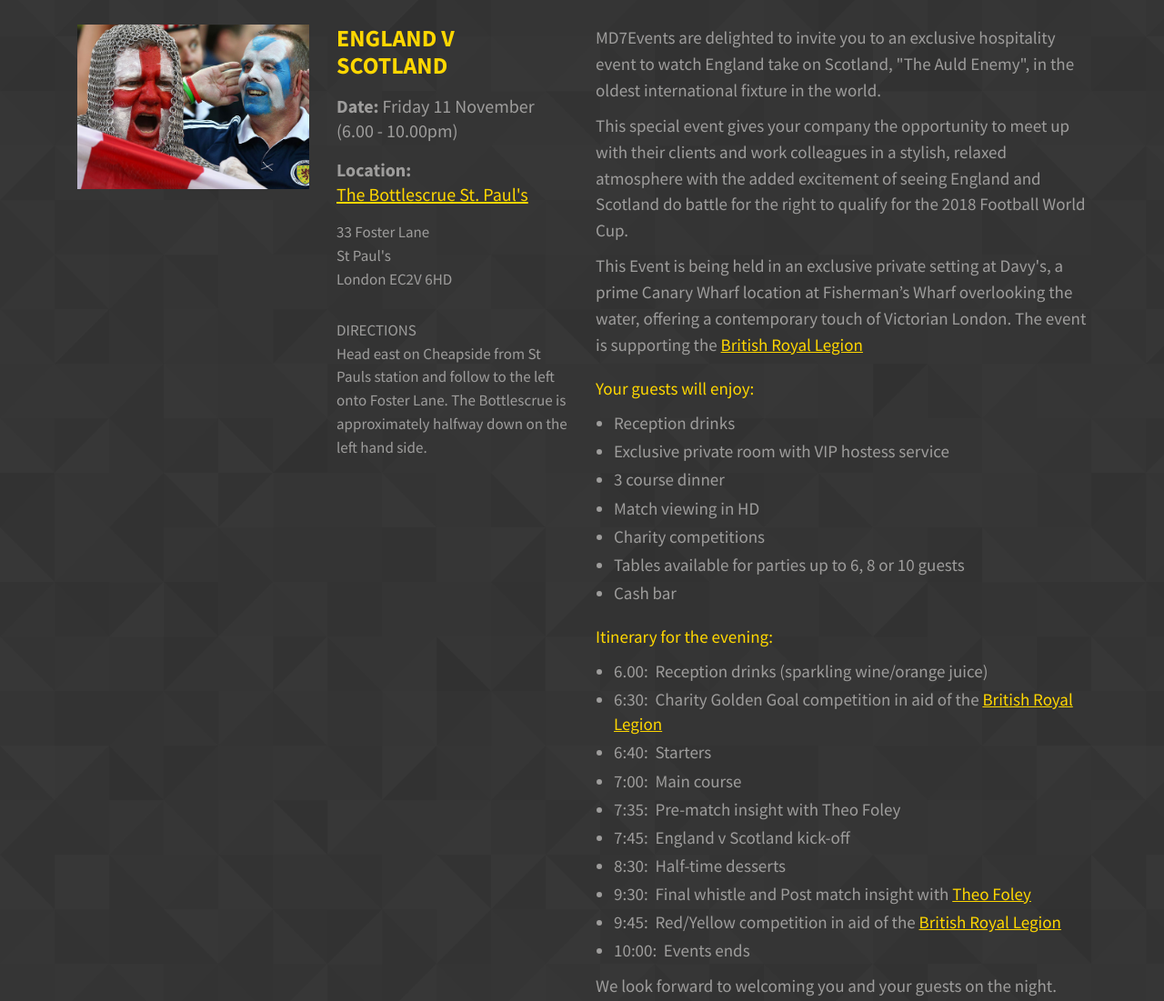
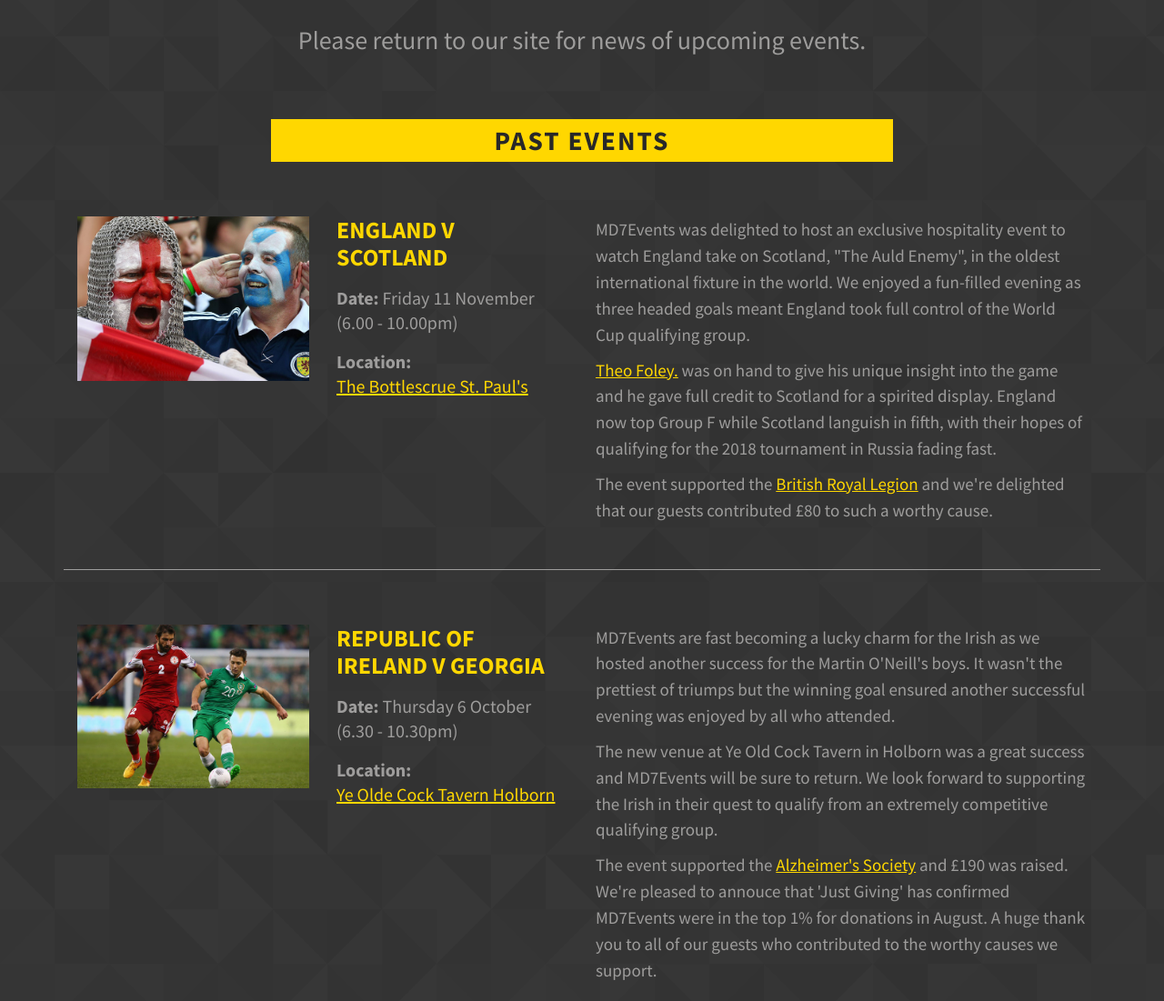
Before and after one commit to HegartyCreative/MD7Events, a plain HTML site: page index.html in a window 1280 px wide. Shown: the part 1820-2921 px from the top of the page at 91% size. Drawn offline with Linux system fonts and the light colour scheme.

Commit message:
Updated list of events

```diff
--- a/index.html
+++ b/index.html
@@ -107,8 +107,14 @@
     <h3>Upcoming events</h3>
   </div> <!-- End of row class -->
 
+  <p class="leadText">Please return to our site for news of upcoming events.</p>
 
-  <div class="row master_event last">
+
+    <div class="row">
+    <h3>Past events</h3>
+  </div> <!-- End of row class -->
+
+  <div class="row master_event">
       <div class="col-md-3 event_img test">
         <img class="topImage" src="img/scotland.jpg">
       </div> <!-- End of col md 3 -->
@@ -117,53 +123,19 @@
     <h4><span class="heavyText">England v Scotland</span></h4>
     <h4>Date: <span class="lightText">Friday 11 November<br> (6.00 - 10.00pm)</span></h4>
     <h4>Location: <span class="lightText"><br><a href="http://www.davy.co.uk/wine-bar/bottlescrue/#food-wine" target="_blank">The Bottlescrue St. Paul's</a></span></h4>
-      <p>33 Foster Lane<br>St Paul's<br>London EC2V 6HD</p>
-      <br>
-      <P>DIRECTIONS<br>Head east on Cheapside from St Pauls station and follow to the left onto Foster Lane. The Bottlescrue is approximately halfway down on the left hand side.</P>
       </div> <!-- End of event intro div -->
 
       <div class="col-md-6 event_description test">
-        <p>MD7Events are delighted to invite you to an exclusive hospitality event to watch England take on Scotland, "The Auld Enemy", in the oldest international fixture in the world.</p>
-        <p>This special event gives your company the opportunity to meet up with their clients and work colleagues in a stylish, relaxed atmosphere with the added excitement of seeing England and Scotland do battle for the right to qualify for the 2018 Football World Cup.</p>
-        <p>This Event is being held in an exclusive  private setting at Davy's, a prime Canary Wharf location at Fisherman’s Wharf overlooking the water, offering a contemporary touch of Victorian London. The event is supporting the <a href="http://www.britishlegion.org.uk" target="_blank">British Royal Legion</a>
+        <p>MD7Events was delighted to host an exclusive hospitality event to watch England take on Scotland, "The Auld Enemy", in the oldest international fixture in the world. We enjoyed a fun-filled evening as three headed goals meant England took full control of the World Cup qualifying group.</p>
+        <p> <a href="https://en.wikipedia.org/wiki/Theo_Foley" target="_blank">Theo Foley.</a> was on hand to give his unique insight into the game and he gave full credit to Scotland for a spirited display. England now top Group F while Scotland languish in fifth, with their hopes of qualifying for the 2018 tournament in Russia fading fast.</p>
+        <p>
+        The event supported the <a href="http://www.britishlegion.org.uk" target="_blank">British Royal Legion</a> and we're delighted that our guests contributed £80 to such a worthy cause.</a>
 
         </p>
-        <p class="highlight">Your guests will enjoy:</p>
-        <ul>
-          <li>Reception drinks</li>
-          <li>Exclusive private room with VIP hostess service</li>
-          <li>3 course dinner</li>
-          <li>Match viewing in HD</li>
-          <li>Charity competitions</li>
-          <li>Tables available for parties up to 6, 8 or 10 guests</li>
-          <li>Cash bar</li>
-        </ul>
-        <p class="highlight">Itinerary for the evening:</p>
-        <ul>
-          <li>6.00: &nbsp;Reception drinks (sparkling wine/orange juice)</li>
-          <li>6:30: &nbsp;Charity Golden Goal competition in aid of the <a href="http://www.britishlegion.org.uk" target="_blank">British Royal Legion</a></li>
-          <li>6:40: &nbsp;Starters</li>
-          <li>7:00: &nbsp;Main course</li>
-          <li>7:35: &nbsp;Pre-match insight with Theo Foley</li>
-          <li>7:45: &nbsp;England v Scotland kick-off</li>
-          <li>8:30: &nbsp;Half-time desserts</li>
-          <li>9:30: &nbsp;Final whistle and Post match insight with <a href="https://en.wikipedia.org/wiki/Theo_Foley" target="_blank">Theo Foley</a></li>
-          <li>9:45: &nbsp;Red/Yellow competition in aid of the <a href="http://www.britishlegion.org.uk" target="_blank">British Royal Legion</a></li>
-          <li>10:00: &nbsp;Events ends </li>
-        </ul>
-        <p>We look forward to welcoming you and your guests on the night.</p>
+
       </div> <!-- End of col md 3-->
   </div> <!-- End of col md 3 -->
 
-
-
-
-
-
-
-    <div class="row">
-    <h3>Past events</h3>
-  </div> <!-- End of row class -->
 
       <div class="row master_event">
       <div class="col-md-3 event_img">
--- a/scss/_sections.scss
+++ b/scss/_sections.scss
@@ -1,6 +1,11 @@
+.leadText{
+text-align: center;
+margin-bottom: 70px;
+font-size: 28px;
+line-height: 34px;
+}
 
-
-  .main_section{
+.main_section{
     padding: 60px 0px 20px 0px;
 }
 
@@ -77,6 +82,11 @@
     font-size: 1.9rem;
     line-height: 150%;
     }
+
+    .leadText{
+  margin-top: 70px;
+
+}
 }
 
 // Services
```
Also changed, not shown: css/styles.css, 1 other file.
